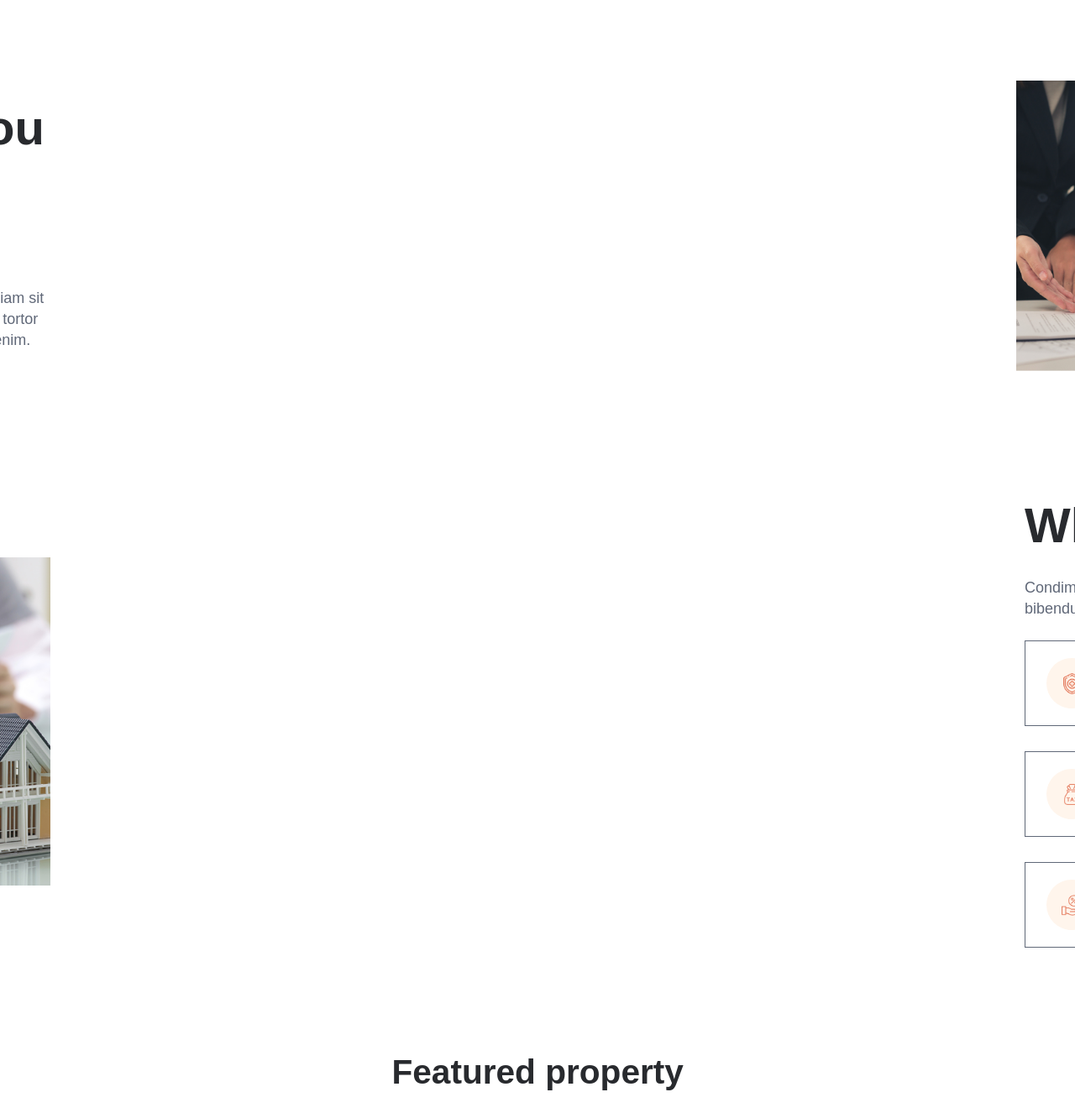
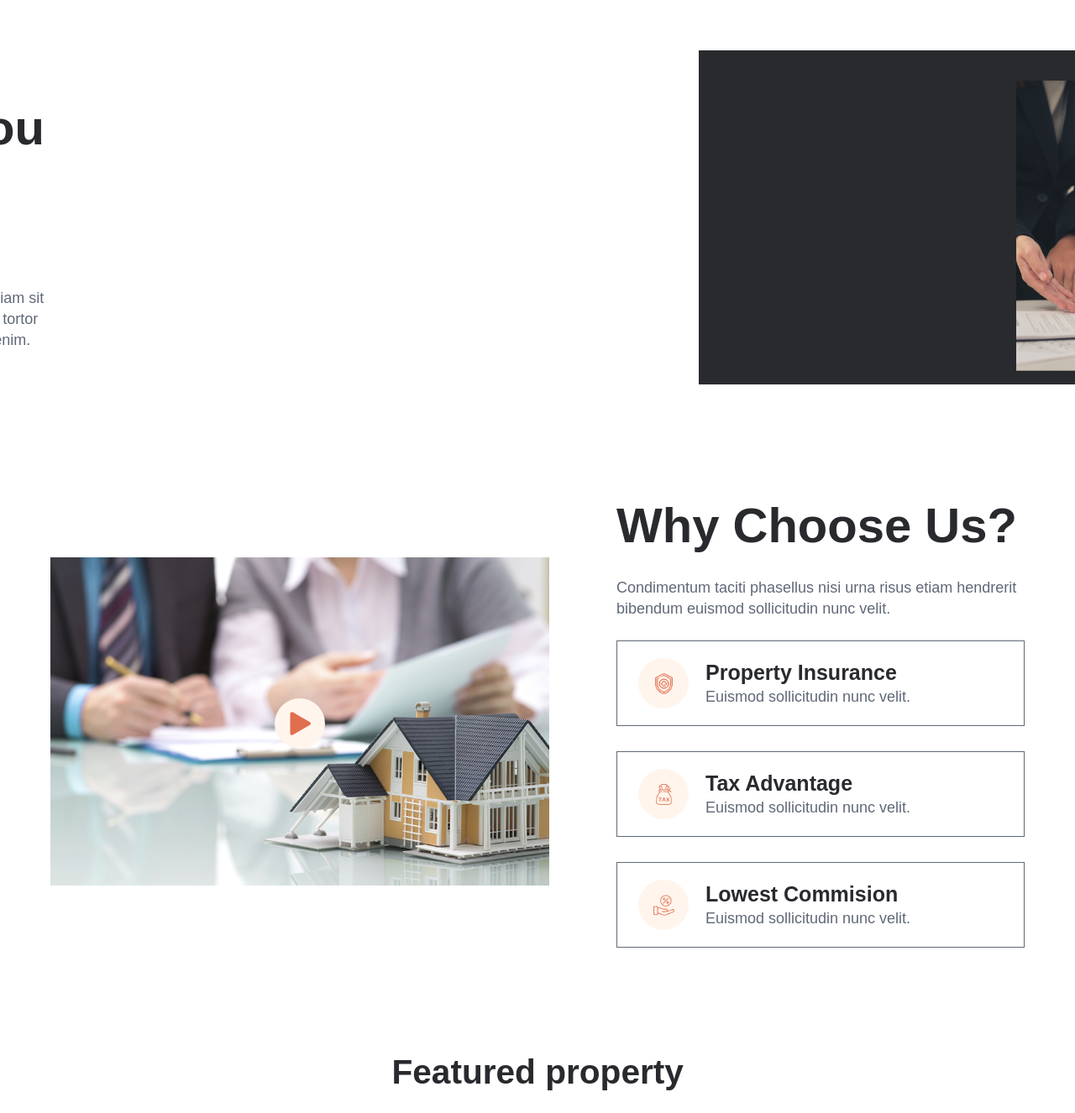
Before and after one commit to ashrafun-nesa/Est-Zone-website, a React (Create React App) app: page / in a window 1280 px wide. Shown: the part 2512-3838 px from the top of the page at 84% size. Built offline with nearby package versions, Linux system fonts and the light colour scheme.

Commit message:
Fix animation

```diff
--- a/src/App.css
+++ b/src/App.css
@@ -496,13 +496,10 @@ section.show-animation  .animate {
   height: 80%;
   position: absolute;
   top: 0;
-  right: -100%;
+  right: 0;
   background: #282A2E;
   z-index: -1;
   transition: 1s;
-}
-.agent-section.show-animation::before {
-  right: 0;
 }
 
 .agent-section h2,
@@ -1277,7 +1274,14 @@ hr {
     width: calc(100% - 100px);
     margin: 0 auto;
   }
+
+  .residence-section,
+  .agent-section,
+  .choose-us-section {
+    padding-bottom: 60px;
+ }
 }
+
 
 @media only screen and (max-width: 575px ){
 
--- a/src/Components/ChooseUsSection.jsx
+++ b/src/Components/ChooseUsSection.jsx
@@ -13,14 +13,14 @@ export default function ChooseUsSection(){
         <section className='choose-us-section'>
         <div className='site-container'>
           <div className="choose-us-wrapper">
-            <div className='image-section animate-left'>
+            <div className='image-section'>
               <img src={ChooseUsImage} alt="home-image" />
               <button className='play-btn' onClick={() => setPlayVideo(true)}>
                 <PlayIcon/>
               </button>
 
             </div>
-            <div className='about-info animate-right'>
+            <div className='about-info '>
               <h2>Why Choose Us?</h2>
               <p className='description'>Condimentum taciti phasellus nisi urna risus etiam hendrerit bibendum euismod sollicitudin nunc velit.</p>
               <div className='property-info-wrapper'>
```
